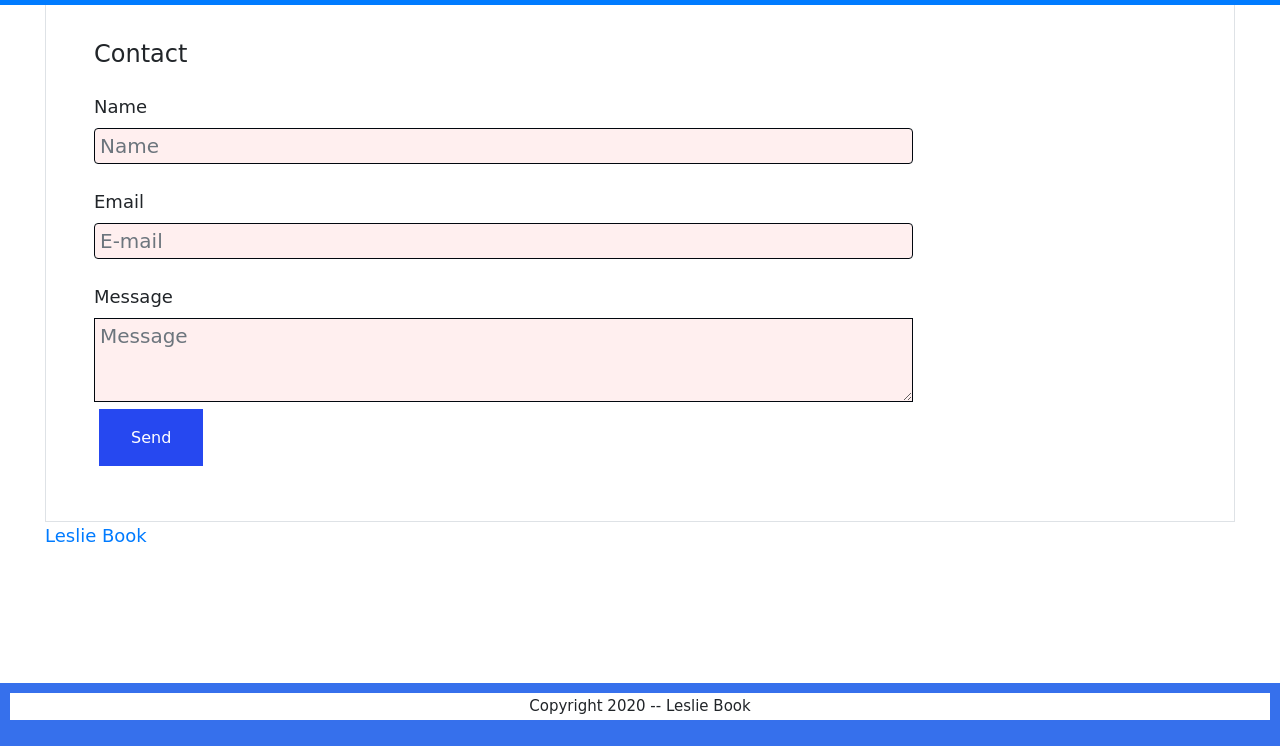
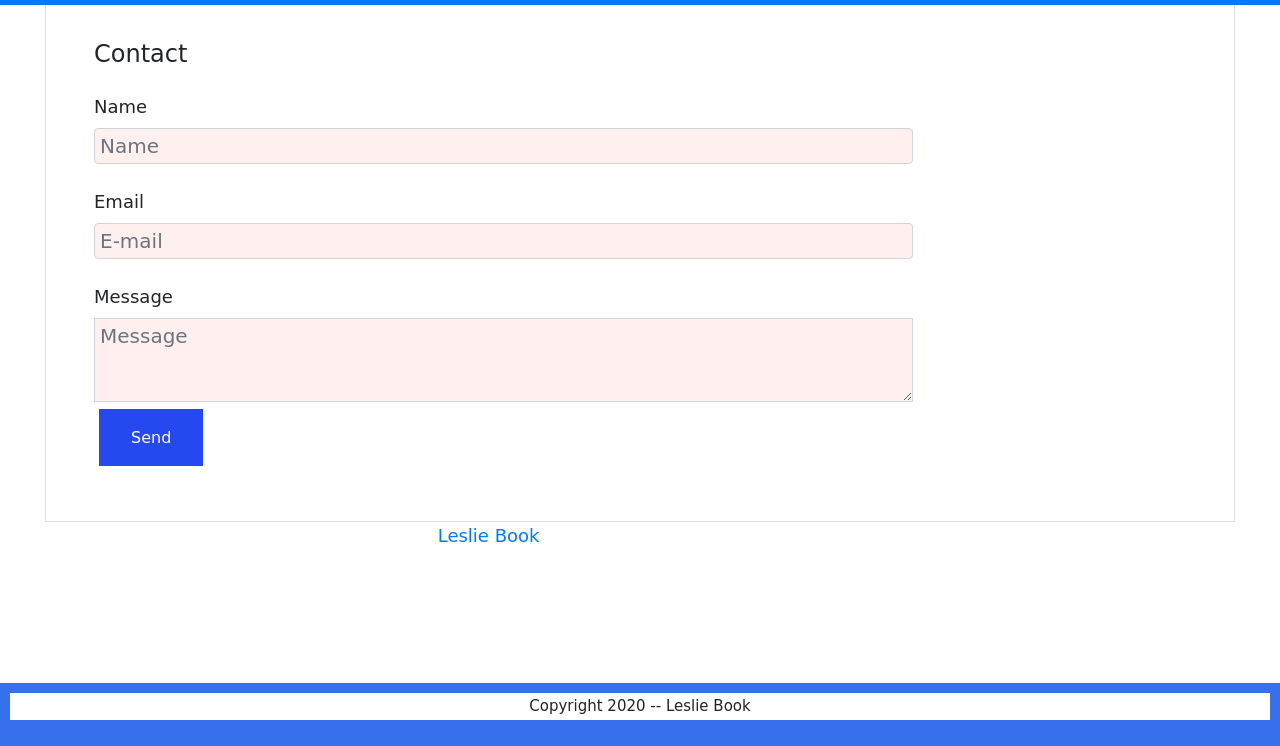
Before and after one commit to leskbook/LeslieBook-Portfolio, a plain HTML site: page contact.html in a window 1280 px wide. Shown: the part 54-800 px from the top of the page. Drawn offline with nearby package versions, Linux system fonts and the light colour scheme.

Commit message:
commit with fixed links

```diff
--- a/assets/css/style.css
+++ b/assets/css/style.css
@@ -8,7 +8,7 @@ body {
     font-family: cursive;
     font-size: 18px;
     line-height: 150%;
-    background-image: url(/Images/bg.png);
+    background-image: url(/assets/images/bg);
 }
 
 .navbar-nav {
@@ -59,8 +59,8 @@ h3 {
     font-size: 20px;
     line-height: normal;
     background-color: #feee;
-    border: solid #01070e;
-    border-width: thin;
+    /* border: solid #01070e;
+    border-width: thin; */
 }
 
 .button {
@@ -82,7 +82,7 @@ h3 {
 }
 
 .LI-profile-badge {
-    float: center;
+    padding-left: 33%;
 }
 
 #img {
```
Also changed, not shown: contact.html (+1 -1 lines).
